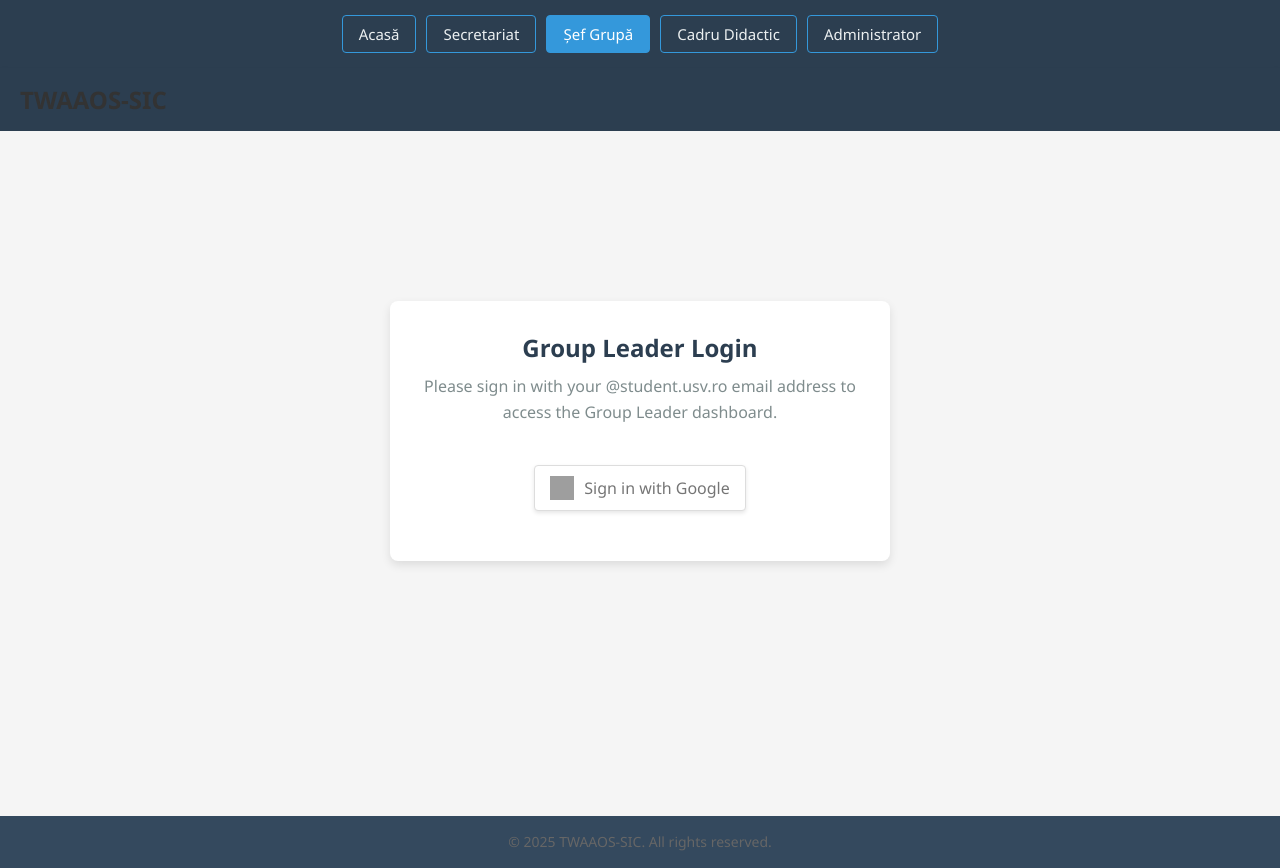
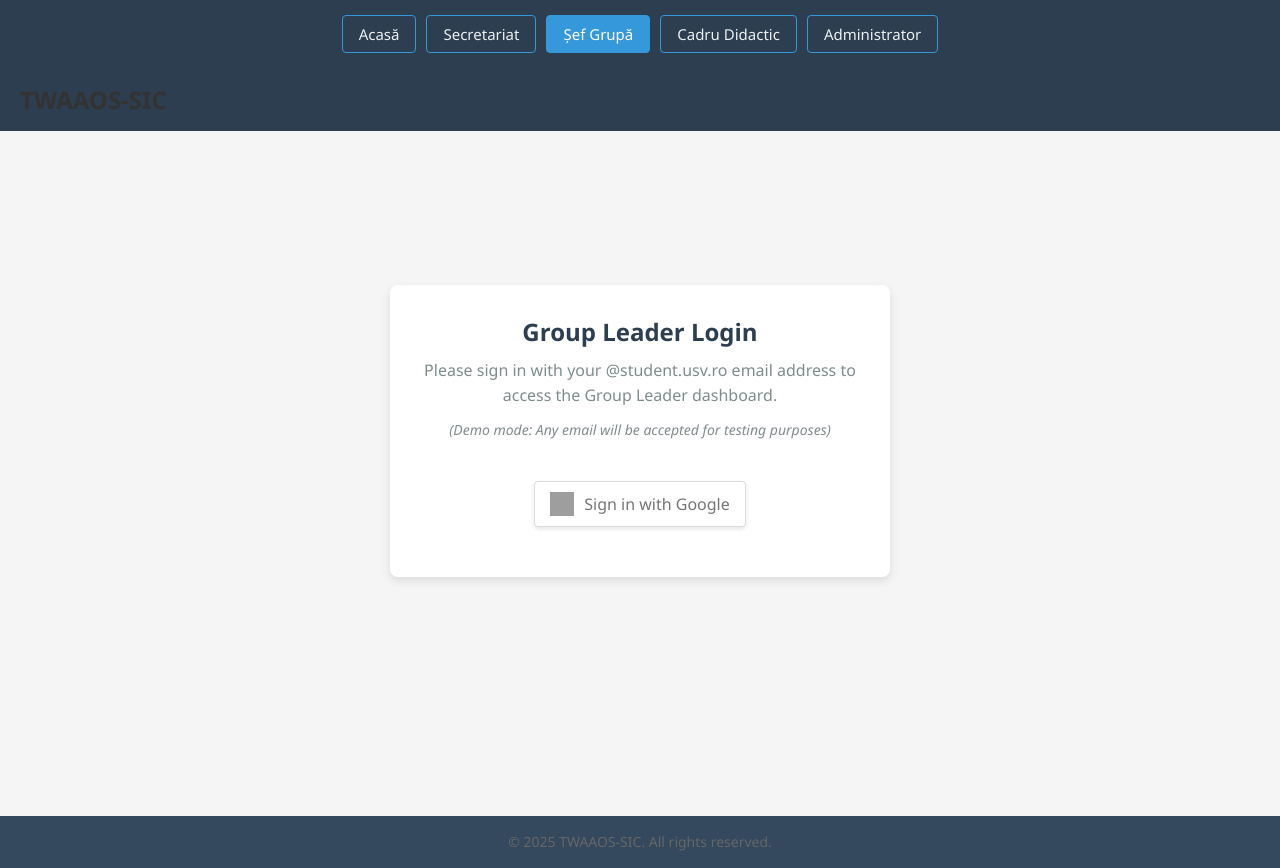
Before and after one commit to razvanalexuc/frontendtwaaos, a React (Create React App) app: page / in a window 1280 px wide. Both pictures are taken after a click on the button "Șef Grupă". Built offline with nearby package versions, Linux system fonts and the light colour scheme; grey boxes are pictures that could not be loaded.

Commit message:
Enable demo mode for Group Leader role to allow any email for testing

```diff
--- a/src/components/GroupLeaderApp.css
+++ b/src/components/GroupLeaderApp.css
@@ -68,3 +68,11 @@
 .app-footer p {
   margin: 0;
 }
+
+.demo-note {
+  color: #e74c3c;
+  font-size: 14px;
+  font-style: italic;
+  margin-top: -10px;
+  margin-bottom: 15px;
+}
--- a/src/components/GroupLeaderApp.js
+++ b/src/components/GroupLeaderApp.js
@@ -10,12 +10,25 @@ const GroupLeaderApp = () => {
   const handleLoginSuccess = (userData) => {
     // In a real app, you would validate if the email domain is @student.usv.ro
     // and check if the user is registered as a group leader
-    if (userData.email.endsWith('@student.usv.ro')) {
-      setIsAuthenticated(true);
-      setUser(userData);
-    } else {
-      alert('Access denied. Only @student.usv.ro email addresses are allowed.');
-    }
+
+    // For demo purposes, we'll accept any email, but in a real app we would validate
+    // if (userData.email.endsWith('@student.usv.ro')) {
+
+    // DEMO MODE: Accept any email for testing
+    console.log('Demo mode: Accepting any email for Group Leader role');
+    setIsAuthenticated(true);
+    setUser({
+      ...userData,
+      email: userData.email.includes('@') ? userData.email : 'student@student.usv.ro'
+    });
+
+    // In production, we would use this code instead:
+    // if (userData.email.endsWith('@student.usv.ro')) {
+    //   setIsAuthenticated(true);
+    //   setUser(userData);
+    // } else {
+    //   alert('Access denied. Only @student.usv.ro email addresses are allowed.');
+    // }
   };
 
   const handleLogout = () => {
@@ -42,6 +55,7 @@ const GroupLeaderApp = () => {
             <div className="auth-card">
               <h2>Group Leader Login</h2>
               <p>Please sign in with your @student.usv.ro email address to access the Group Leader dashboard.</p>
+              <p className="demo-note">(Demo mode: Any email will be accepted for testing purposes)</p>
               <GoogleAuth
                 onLoginSuccess={handleLoginSuccess}
                 onLogout={handleLogout}
--- a/src/components/auth/GoogleAuth.js
+++ b/src/components/auth/GoogleAuth.js
@@ -13,12 +13,17 @@ const GoogleAuth = ({ onLoginSuccess, onLogout }) => {
       // For demo purposes, we'll determine the user type based on the current URL
       let mockUser;
 
-      if (window.location.href.includes('group-leader')) {
+      // Check if we're in the Group Leader section
+      const isGroupLeaderSection = window.location.pathname.includes('group-leader') ||
+                                  document.querySelector('.group-leader-app') !== null;
+
+      if (isGroupLeaderSection) {
         mockUser = {
           email: 'student@student.usv.ro',
           name: 'Student Group Leader',
           imageUrl: 'https://via.placeholder.com/50',
         };
+        console.log('Mock login as Group Leader:', mockUser);
       } else {
         mockUser = {
           email: 'secretariat@usm.ro',
@@ -52,12 +57,17 @@ const GoogleAuth = ({ onLoginSuccess, onLogout }) => {
       // For demo purposes, we'll determine the user type based on the current URL
       let mockUser;
 
-      if (window.location.href.includes('group-leader')) {
+      // Check if we're in the Group Leader section
+      const isGroupLeaderSection = window.location.pathname.includes('group-leader') ||
+                                  document.querySelector('.group-leader-app') !== null;
+
+      if (isGroupLeaderSection) {
         mockUser = {
           email: 'student@student.usv.ro',
           name: 'Student Group Leader',
           imageUrl: 'https://via.placeholder.com/50',
         };
+        console.log('Mock login as Group Leader:', mockUser);
       } else if (window.location.href.includes('teacher')) {
         mockUser = {
           email: 'teacher@usm.ro',
```
